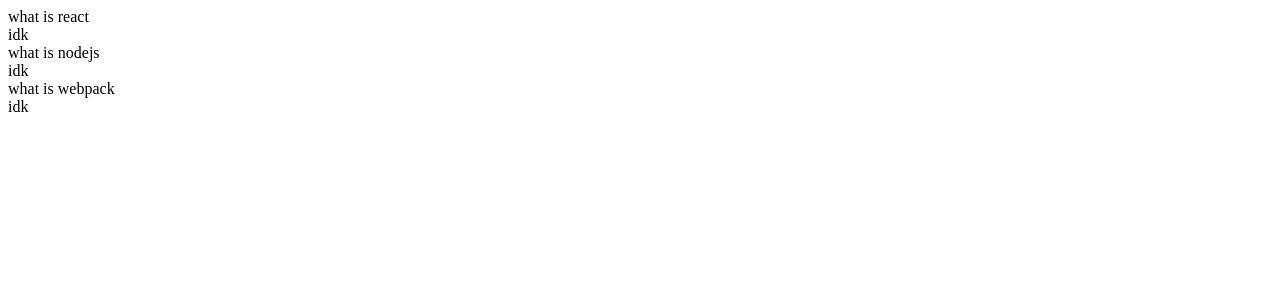
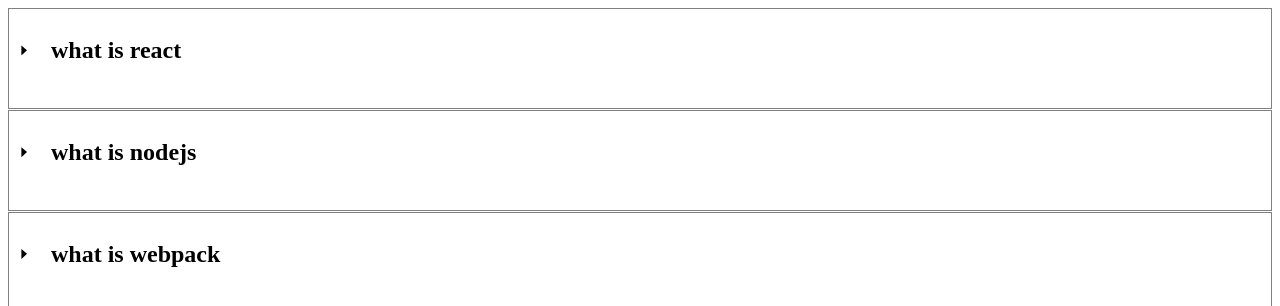
Before and after one commit to yosrimhamdi/drop-down-react, a React (Create React App) app: page / in a window 1280 px wide. Shown: the top 306 px of the page. Built offline with nearby package versions, Linux system fonts and the light colour scheme.

Commit message:
animating the height

```diff
--- a/package.json
+++ b/package.json
@@ -6,6 +6,8 @@
     "@testing-library/jest-dom": "^5.14.1",
     "@testing-library/react": "^11.2.7",
     "@testing-library/user-event": "^12.8.3",
+    "classnames": "^2.3.1",
+    "node-sass": "^6.0.1",
     "react": "^17.0.2",
     "react-dom": "^17.0.2",
     "react-scripts": "4.0.3",
--- a/src/Accordion.js
+++ b/src/Accordion.js
@@ -3,7 +3,9 @@
 import Bellow from './Bellow';
 
 const Accordion = ({ items }) => {
-  const renderedBellows = items.map(item => <Bellow item={item} />);
+  const renderedBellows = items.map(item => (
+    <Bellow key={item.id} item={item} />
+  ));
 
   return <div>{renderedBellows}</div>;
 };
--- a/src/Bellow.js
+++ b/src/Bellow.js
@@ -1,10 +1,22 @@
-import React from 'react';
+import React, { useState } from 'react';
+import classnames from 'classnames';
 
-const Bellow = ({ item: { question, answer } }) => (
-  <div>
-    <div>{question}</div>
-    <div>{answer}</div>
-  </div>
-);
+import './Bellow.sass';
+
+const Bellow = ({ item: { question, answer } }) => {
+  const [active, setActive] = useState(false);
+
+  const className = classnames({
+    'bellow': true,
+    'bellow--active': active,
+  });
+
+  return (
+    <div className={className} onClick={() => setActive(!active)}>
+      <h2 className="bellow__question">{question}</h2>
+      <div className="bellow__answer">{answer}</div>
+    </div>
+  );
+};
 
 export default Bellow;
--- /dev/null
+++ b/src/Bellow.sass
@@ -0,0 +1,33 @@
+.bellow
+  border: 1px solid grey
+  margin-bottom: 1px
+
+  &--active &__answer
+    max-height: 35px
+    opacity: 1
+
+  &--active &__question::before
+    transform: rotate(90deg)
+
+  &__question
+    display: flex
+    align-items: center
+    cursor: pointer
+
+    &::before
+      content: ''
+      display: block
+      width: 10px
+      height: 10px
+      margin-right: 1em
+      background-color: black
+      clip-path: polygon(100% 48%, 44% 100%, 44% 0)
+      transition: all 300ms
+
+  &__answer
+    transition: all 300ms
+    max-height: 0
+    opacity: 0
+
+  &__question, &__answer
+    padding: .5rem
--- a/src/items.js
+++ b/src/items.js
@@ -1,13 +1,16 @@
 const items = [
   {
+    id: 1,
     question: 'what is react',
     answer: 'idk',
   },
   {
+    id: 2,
     question: 'what is nodejs',
     answer: 'idk',
   },
   {
+    id: 3,
     question: 'what is webpack',
     answer: 'idk',
   },
```
Also changed, not shown: 1 other file (tests, documents, lock files or other folders).
